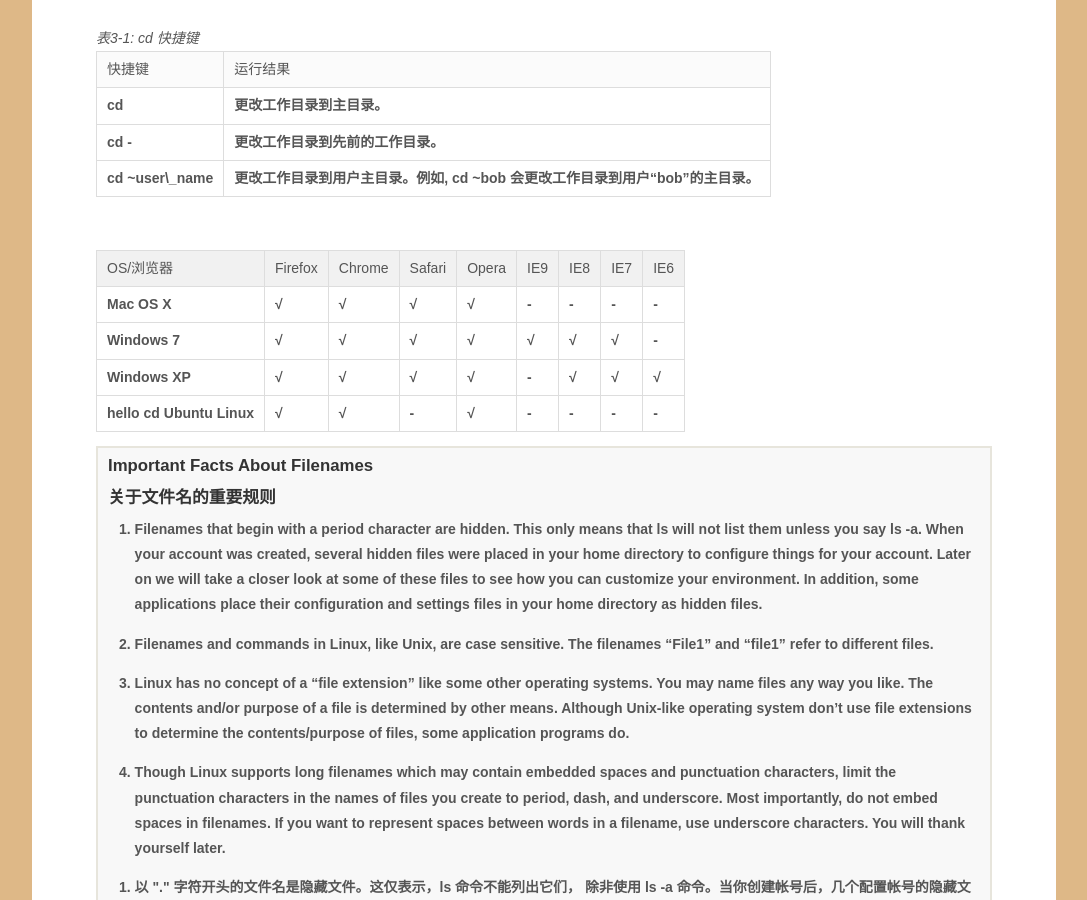
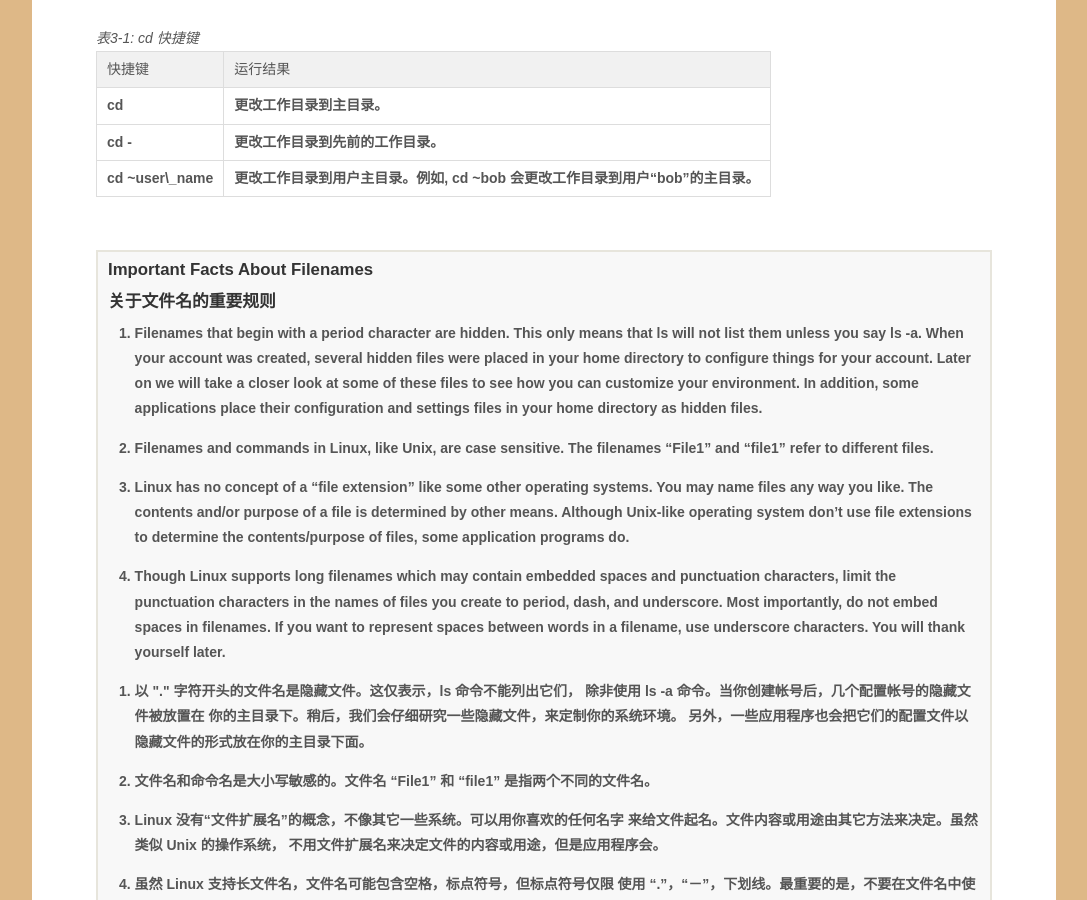
Before and after one commit to billie66/TLCL, a Jekyll site: the page built from book/navigation.md, in a window 1280 px wide and 900 px high, scrolled down 5057 px. Shown: the whole window, without its empty margins (96-1183 px from the left). Built offline with Jekyll 4.4.1, drawn with Linux system fonts in a browser that asks for light colours; Markdown is read by kramdown in place of the engine named in the settings.

Commit message:
table style

```diff
--- a/book/navigation.md
+++ b/book/navigation.md
@@ -251,10 +251,13 @@ quickly changed.
 <p>
 <table class="multi" cellpadding="10" border="1" width="%100">
 <caption class="cap">Table 3-1: cd Shortcuts</caption>
+<thead>
 <tr>
 <th class="title">Shortcut</th>
 <th class="title"> Result </th>
 </tr>
+</thead>
+<tbody>
 <tr>
 <td valign="top"> cd</td>
 <td valign="top"> Changes the working directory to your home directory.</td>
@@ -270,16 +273,20 @@ user_name. For example, cd ~bob will change the directory to
 the home directory of user “bob.”
 </td>
 </tr>
+</tbody>
 </table>
 </p><br>
 
 <p>
 <table class="multi" cellpadding="10" border="1" width="%100">
 <caption class="cap">表3-1: cd 快捷键</caption>
+<thead>
 <tr>
 <th class="title">快捷键</th>
 <th class="title">运行结果</th>
 </tr>
+</thead>
+<tbody>
 <tr>
 <td valign="top">cd</td>
 <td valign="top">更改工作目录到主目录。</td>
@@ -292,71 +299,11 @@ the home directory of user “bob.”
 <td width="%18" valign="top">cd ~user\_name</td>
 <td valign="top"> 更改工作目录到用户主目录。例如, cd ~bob 会更改工作目录到用户“bob”的主目录。</td>
 </tr>
+</tbody>
 </table>
 </p><br>
 
 
-<table summary="TYPO.CSS 的测试平台列表">
-    <thead>
-        <tr>
-            <th>OS/浏览器</th>
-            <th>Firefox</th>
-            <th>Chrome</th>
-            <th>Safari</th>
-            <th>Opera</th>
-            <th>IE9</th>
-            <th>IE8</th>
-            <th>IE7</th>
-            <th>IE6</th>
-        </tr>
-    </thead>
-    <tbody>
-        <tr>
-            <td>Mac OS X</td>
-            <td>√</td>
-            <td>√</td>
-            <td>√</td>
-            <td>√</td>
-            <td>-</td>
-            <td>-</td>
-            <td>-</td>
-            <td>-</td>
-        </tr>
-        <tr>
-            <td>Windows 7</td>
-            <td>√</td>
-            <td>√</td>
-            <td>√</td>
-            <td>√</td>
-            <td>√</td>
-            <td>√</td>
-            <td>√</td>
-            <td>-</td>
-        </tr>
-        <tr>
-            <td>Windows XP</td>
-            <td>√</td>
-            <td>√</td>
-            <td>√</td>
-            <td>√</td>
-            <td>-</td>
-            <td>√</td>
-            <td>√</td>
-            <td>√</td>
-        </tr>
-        <tr>
-            <td>hello cd Ubuntu Linux</td>
-            <td>√</td>
-            <td>√</td>
-            <td>-</td>
-            <td>√</td>
-            <td>-</td>
-            <td>-</td>
-            <td>-</td>
-            <td>-</td>
-        </tr>
-    </tbody>
-</table>
 <p>
 <table class="single" cellpadding="10" width="%100">
 <tr>
```
Also changed, not shown: book/keyboard.md (+8 -0 lines).
